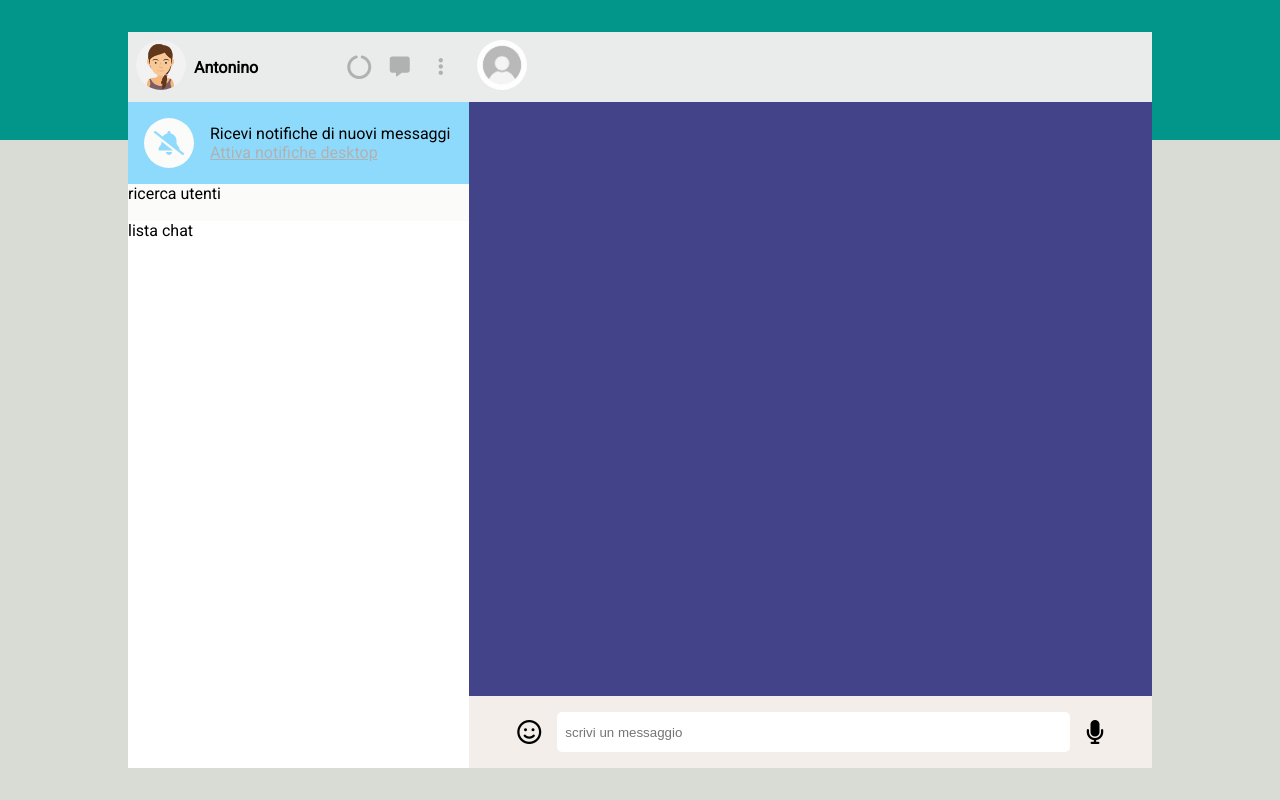
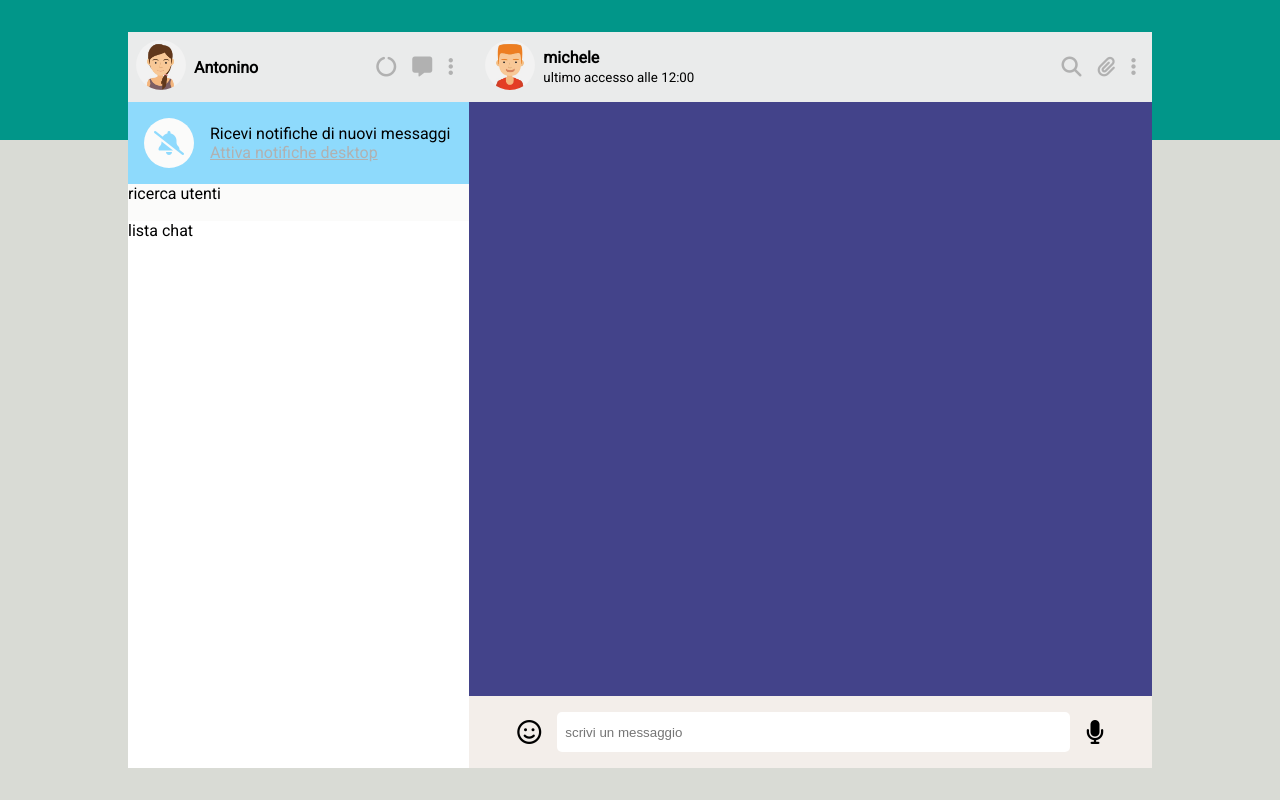
Before and after one commit to AntoninoCucuzza/vue-boolzapp, a plain HTML site: page index.html in a window 1280 px wide. Drawn offline with nearby package versions, Linux system fonts and the light colour scheme.

Commit message:
add static user

```diff
--- a/assets/css/style.css
+++ b/assets/css/style.css
@@ -124,8 +124,7 @@ a{
 
 .top{
     background-color: var(--bz-gray-light) ;
-
-
+    padding: 0 0.5rem;
     align-items: center;
 }
 
@@ -150,6 +149,17 @@ a{
 .user_in_chat{
     width: 100%;
     align-items: center;
+}
+
+.user_tools{
+    align-items: center;
+    color: var(--bz-dark-gray);
+}
+
+.search,
+.attach,
+.settings{
+    padding: 0.5rem;
 }
 
 .prew_img{
--- a/index.html
+++ b/index.html
@@ -29,16 +29,15 @@
                     <div class="admin_tools d-flex">
 
                         <div class="stories">
-                            <i class="fa-solid fa-circle-notch fa-xl"></i>
+                            <i class="fa-solid fa-circle-notch fa-lg"></i>
                         </div>
 
                         <div class="new_chat">
-                            <i class="fa-solid fa-message fa-lg fa-fw"></i>
+                            <i class="fa-solid fa-message fa-lg"></i>
                         </div>
 
                         <div class="settings">
-                            <i
-                            class="fa-solid fa-ellipsis-vertical fa-lg fa-fw"></i>
+                            <i class="fa-solid fa-ellipsis-vertical fa-lg"></i>
                         </div>
 
                     </div>
@@ -63,11 +62,28 @@
                         <div class="user_in_chat d-flex">
 
                             <div class="user_img">
-                                <img class="prew_img" src="./assets/img/avatar.jpg" alt="">
+                                <img class="prew_img" src="./assets/img/avatar_1.jpg" alt="">
                             </div>
 
                             <div class="user_info">
+                                <h4>michele</h4>
+                                <small class="last_acces"> ultimo accesso alle 12:00</small>
+                            </div>
 
+                        </div>
+
+                        <div class="user_tools d-flex">
+
+                            <div class="search">
+                                <i class="fa-solid fa-magnifying-glass fa-lg"></i>
+                            </div>
+
+                            <div class="attach">
+                                <i class="fa-solid fa-paperclip fa-lg"></i>
+                            </div>
+
+                            <div class="settings">
+                                <i class="fa-solid fa-ellipsis-vertical fa-lg"></i>
                             </div>
 
                         </div>
```
